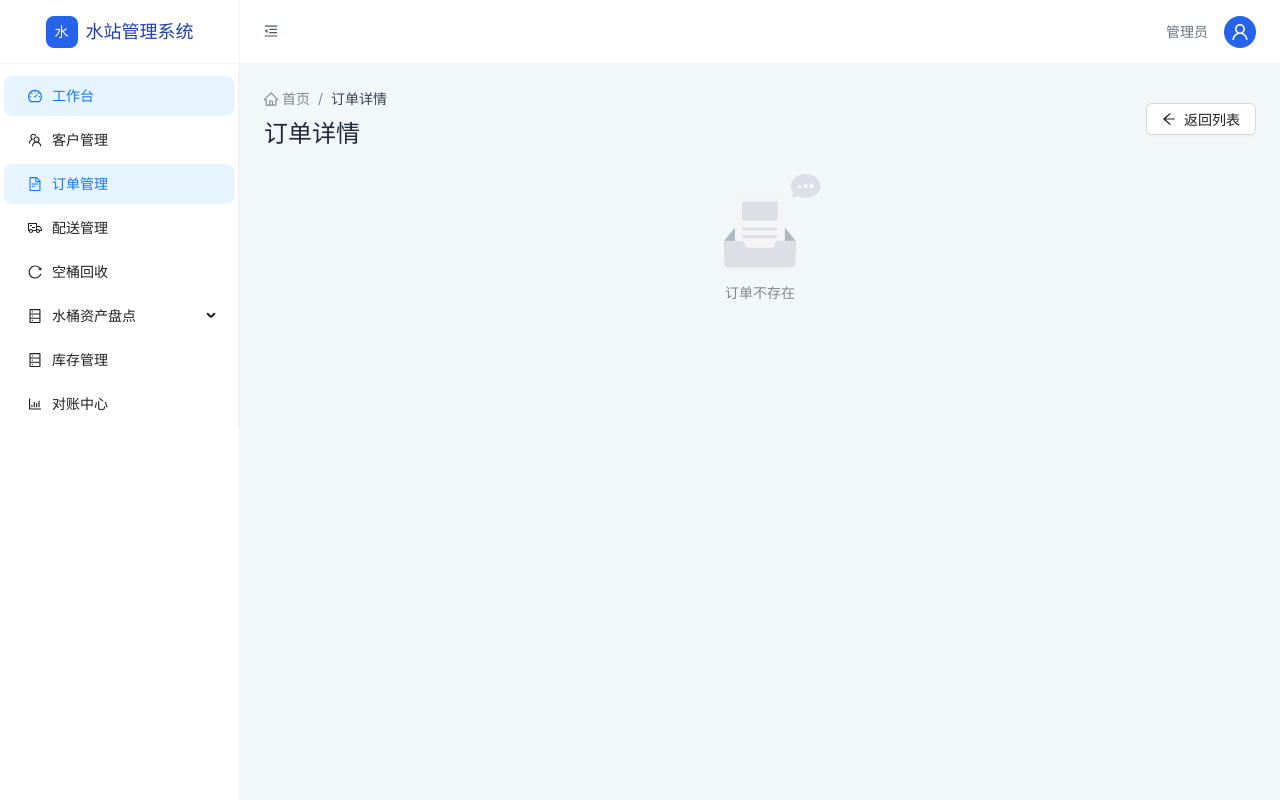
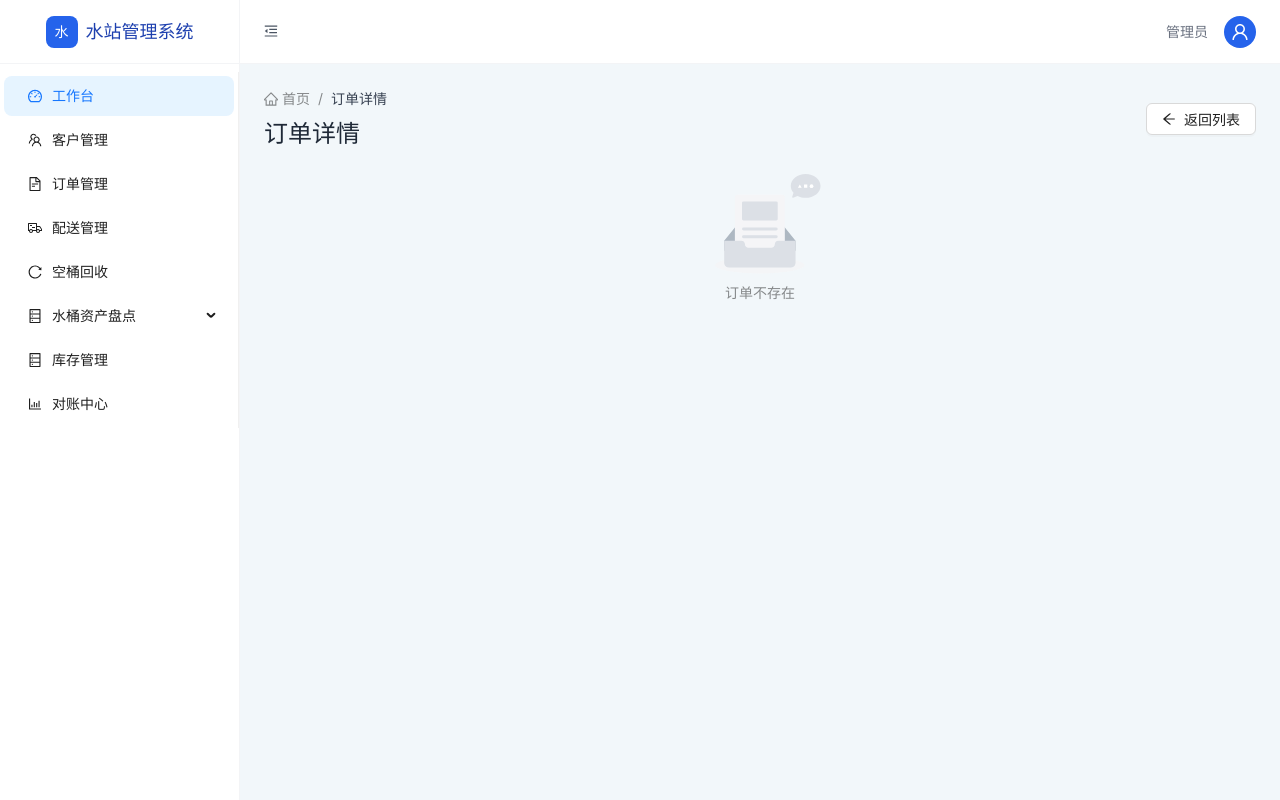
Before and after one commit to qq240098498/trae_tp66, a React (Vite) app: page /order/1 in a window 1280 px wide. Built offline with nearby package versions, Linux system fonts and the light colour scheme.

Commit message:
.1523281629553499:33475b1ae7d1d481b167ae16add2df7c_6a37684be40fafb879662f21.6a37778d3b73c5c40a86cfd3.6a37778c6df247329403bcc8:Trae CN.T(2026/6/21 13:33:01)

```diff
--- a/src/App.tsx
+++ b/src/App.tsx
@@ -1,4 +1,4 @@
-import { BrowserRouter as Router, Routes, Route } from 'react-router-dom';
+import { BrowserRouter as Router, Routes, Route, Navigate } from 'react-router-dom';
 import { MainLayout } from '@/components/Layout/MainLayout';
 import { Dashboard } from '@/pages/Dashboard';
 import { CustomerList, CustomerDetail } from '@/pages/Customer';
@@ -29,6 +29,7 @@ export default function App() {
           <Route path="/delivery/dispatch" element={<DeliveryDispatch />} />
           <Route path="/bucket" element={<BucketReturnList />} />
           <Route path="/bucket/record" element={<BucketReturnRecord />} />
+          <Route path="/bucket-asset" element={<Navigate to="/bucket-asset/deposit" replace />} />
           <Route path="/bucket-asset/deposit" element={<DepositList />} />
           <Route path="/bucket-asset/circulation" element={<CirculationList />} />
           <Route path="/bucket-asset/damage" element={<DamageList />} />
--- a/src/components/Layout/MainLayout.tsx
+++ b/src/components/Layout/MainLayout.tsx
@@ -1,5 +1,6 @@
-import { useState } from 'react';
+import { useState, useEffect, useMemo } from 'react';
 import { Layout, Menu, Avatar, Dropdown } from 'antd';
+import type { MenuProps } from 'antd';
 import {
   DashboardOutlined,
   TeamOutlined,
@@ -21,7 +22,7 @@ import { cn } from '../../lib/utils';
 
 const { Header, Sider, Content } = Layout;
 
-const menuItems = [
+const menuItems: NonNullable<MenuProps['items']> = [
   {
     key: '/',
     icon: <DashboardOutlined />,
@@ -86,38 +87,57 @@ const menuItems = [
   },
 ];
 
+const submenuKeys = menuItems
+  .filter((item) => item && 'children' in item && item.children)
+  .map((item) => String(item!.key));
+
 export const MainLayout = () => {
   const [collapsed, setCollapsed] = useState(false);
   const navigate = useNavigate();
   const location = useLocation();
 
-  const findSelectedKeys = () => {
-    const selected: string[] = [];
-    const open: string[] = [];
-
+  const { selectedKey, parentKey } = useMemo(() => {
+    const { pathname } = location;
     for (const item of menuItems) {
-      if (item.children) {
+      if (!item) continue;
+      if ('children' in item && item.children) {
         for (const child of item.children) {
-          if (location.pathname.startsWith(child.key)) {
-            selected.push(child.key);
-            open.push(item.key);
-            return { selectedKey: selected, openKey: open };
+          if (child && pathname.startsWith(String(child.key))) {
+            return { selectedKey: String(child.key), parentKey: String(item.key) };
           }
         }
       }
-      if (location.pathname.startsWith(item.key) && !item.children) {
-        selected.push(item.key);
+    }
+    for (const item of menuItems) {
+      if (!item) continue;
+      if (!('children' in item && item.children) && pathname.startsWith(String(item.key))) {
+        return { selectedKey: String(item.key), parentKey: undefined };
       }
     }
+    return { selectedKey: '/', parentKey: undefined };
+  }, [location.pathname]);
 
-    if (selected.length === 0) {
-      selected.push('/');
+  const [openKeys, setOpenKeys] = useState<string[]>(
+    parentKey ? [parentKey] : []
+  );
+
+  useEffect(() => {
+    if (parentKey && !openKeys.includes(parentKey)) {
+      setOpenKeys((prev) => [...prev, parentKey]);
     }
+    // eslint-disable-next-line react-hooks/exhaustive-deps
+  }, [parentKey]);
 
-    return { selectedKey: selected, openKey: open };
+  const handleOpenChange = (keys: string[]) => {
+    setOpenKeys(keys.filter((k) => submenuKeys.includes(k)));
   };
 
-  const { selectedKey, openKey } = findSelectedKeys();
+  const handleClick = ({ key }: { key: string }) => {
+    if (submenuKeys.includes(key)) {
+      return;
+    }
+    navigate(key);
+  };
 
   const userMenuItems = [
     {
@@ -156,11 +176,11 @@ export const MainLayout = () => {
         </div>
         <Menu
           mode="inline"
-          selectedKeys={selectedKey}
-          defaultOpenKeys={openKey}
-          openKeys={openKey}
+          selectedKeys={[selectedKey]}
+          openKeys={openKeys}
+          onOpenChange={handleOpenChange}
           items={menuItems}
-          onClick={({ key }) => navigate(key)}
+          onClick={handleClick}
           className="border-none mt-2"
         />
       </Sider>
```
